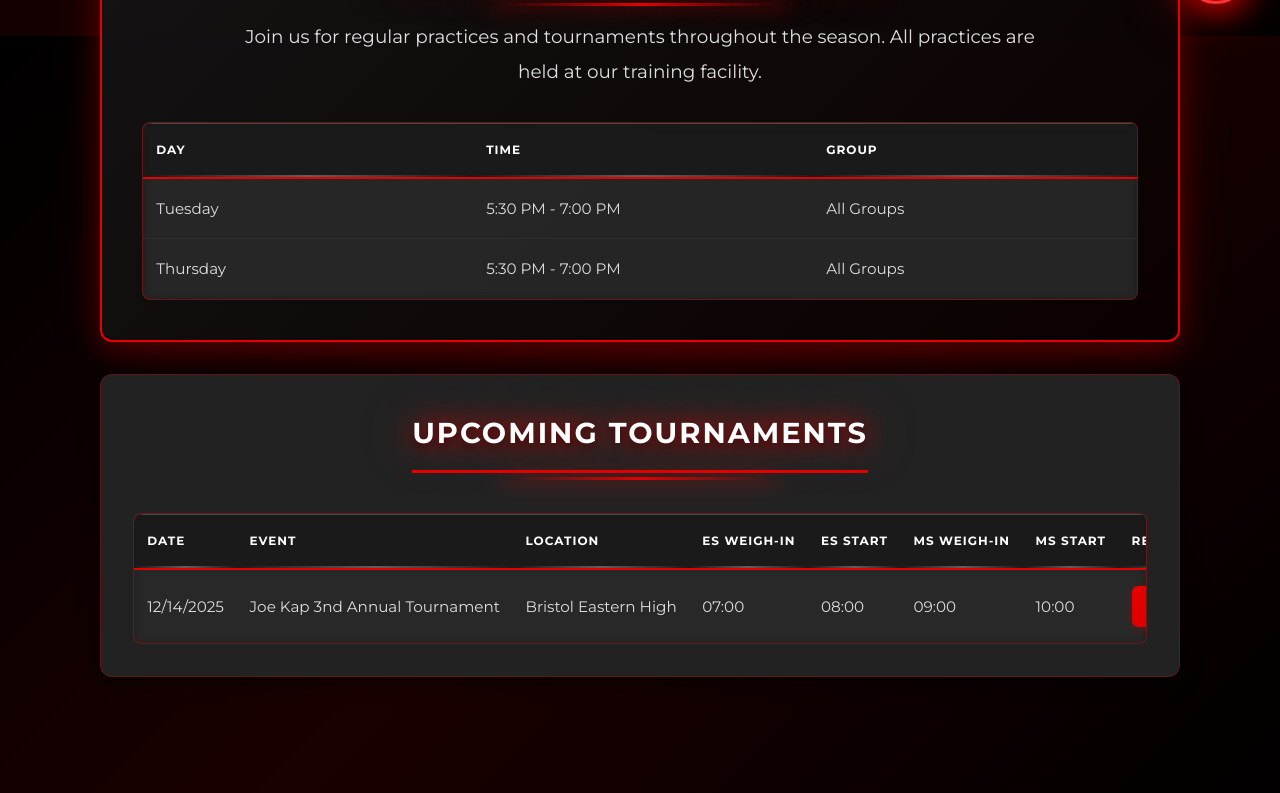
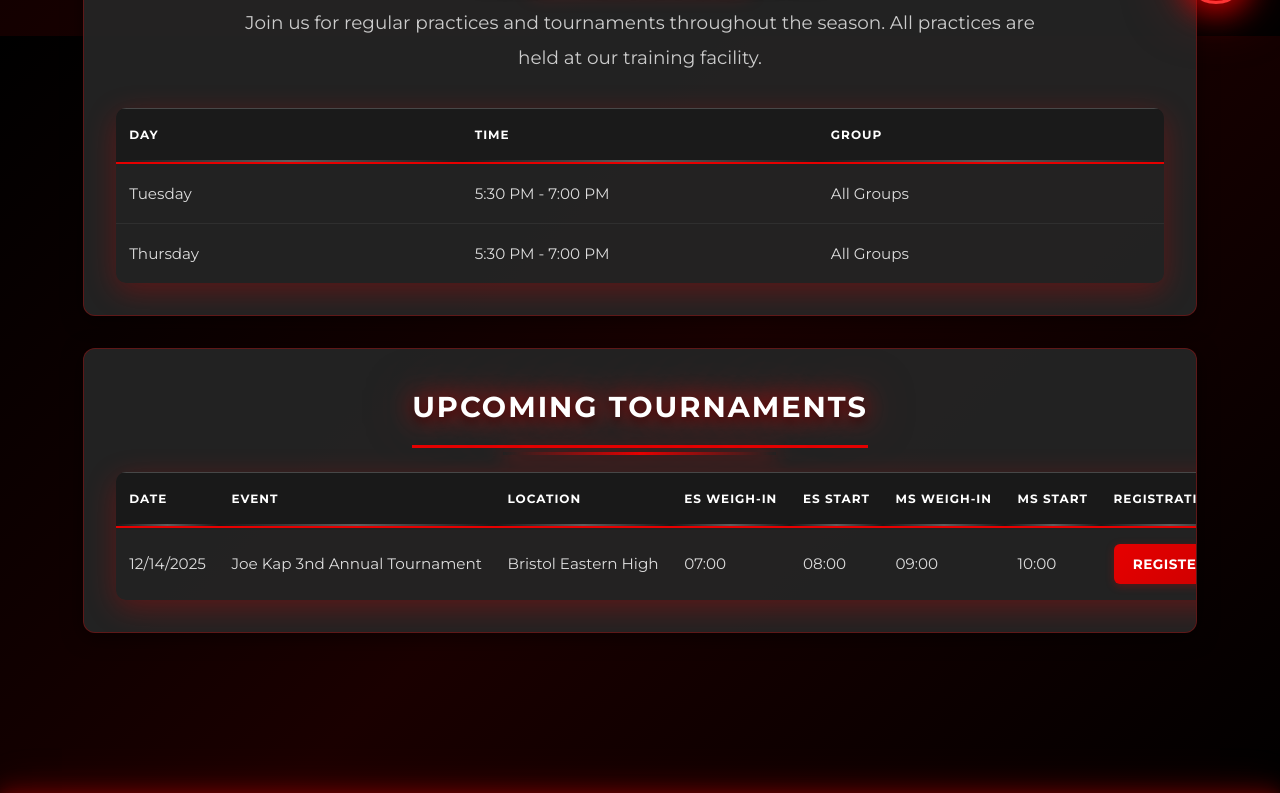
Before and after one commit to Syndiscore2025/weekendwarriorswc, a plain HTML site: page schedule.html in a window 1280 px wide. Shown: the part 764-1557 px from the top of the page. Drawn offline with Linux system fonts and the light colour scheme.

Commit message:
Remove horizontal scroll and widen practice/tournament cards

```diff
--- a/schedule.html
+++ b/schedule.html
@@ -43,14 +43,13 @@
   </nav>
 
   <section>
-    <div class="content-card">
+    <div class="content-card tournament-card">
       <h2>PRACTICE SCHEDULE</h2>
-      <p style="margin-bottom: 2rem;">
+      <p style="margin-bottom: 2rem; text-align: center; color: #ccc;">
         Join us for regular practices and tournaments throughout the season.
         All practices are held at our training facility.
       </p>
-      <div class="table-container">
-        <table class="admin-list">
+      <table class="admin-list" style="min-width: 0;">
         <thead>
           <tr>
             <th style="width: 33%;">DAY</th>
@@ -63,11 +62,9 @@
         </tbody>
       </table>
     </div>
-    </div>
 
     <div class="content-card tournament-card">
       <h2>UPCOMING TOURNAMENTS</h2>
-      <div class="table-container">
       <table class="admin-list">
         <thead>
           <tr>
@@ -85,7 +82,6 @@
           <!-- Tournaments loaded from JSON -->
         </tbody>
       </table>
-      </div>
     </div>
 
   <script>
--- a/style.css
+++ b/style.css
@@ -801,6 +801,8 @@ tbody tr:hover td {
   border-radius: 12px !important;
   padding: 2rem !important;
   box-shadow: 0 4px 20px rgba(0, 0, 0, 0.5) !important;
+  max-width: 98% !important;
+  overflow-x: auto;
 }
 
 .tournament-card h2 {
@@ -828,7 +830,6 @@ tbody tr:hover td {
 table.admin-list {
   border-collapse: collapse;
   width: 100%;
-  min-width: 1000px;
   background: transparent;
 }
 
```
Lines whose indentation alone changed are shown as unchanged.
